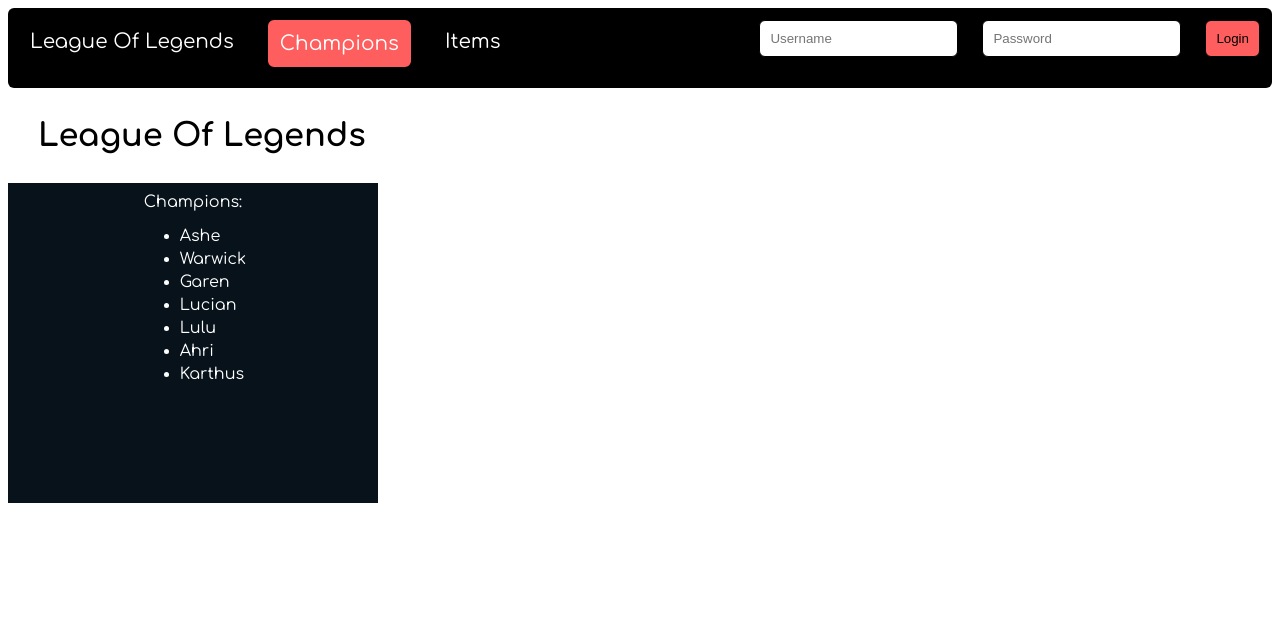
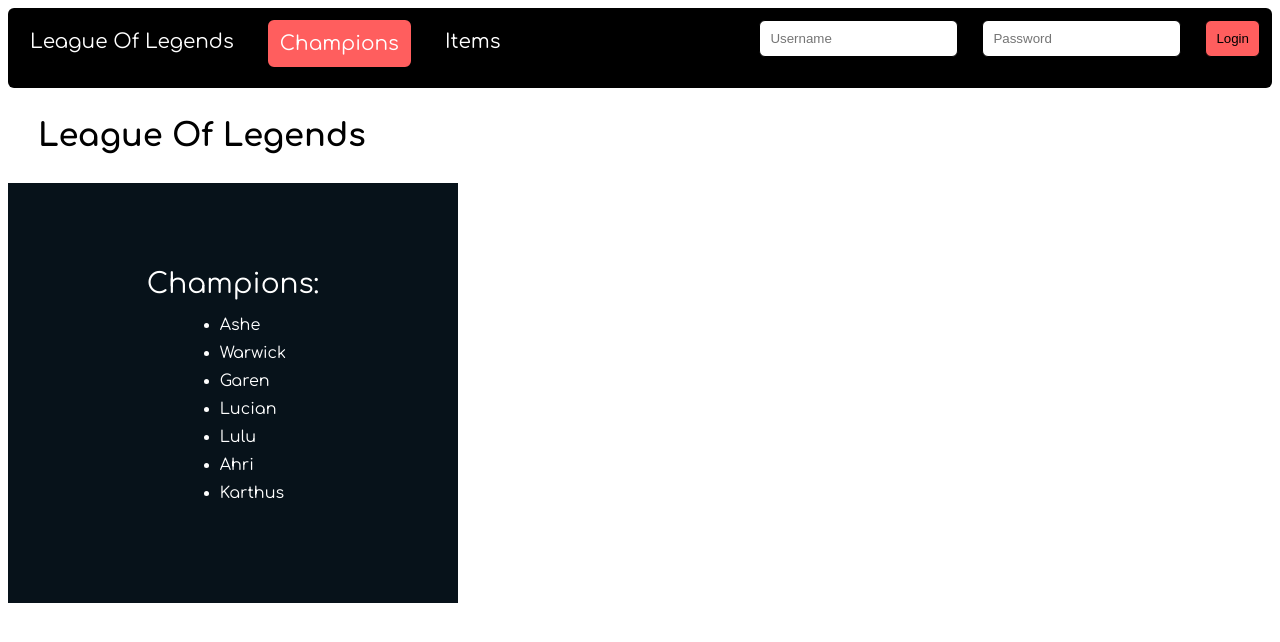
Before and after one commit to Dennis-Oberg/LeagueOfLegendsApp, an Angular app: page /champions in a window 1280 px wide. Shown: the top 642 px of the page. Built offline with nearby package versions, Linux system fonts and the light colour scheme.

Commit message:
let´s go

```diff
--- a/src/app/app.module.ts
+++ b/src/app/app.module.ts
@@ -23,6 +23,7 @@
     BrowserModule,
     AppRoutingModule,
     RouterModule.forRoot([
+      {path:'', redirectTo:'/welcome-page',pathMatch:'full'},
       {path:'champions', component: ChampionsComponent},
       {path:'items', component: ItemsComponent},
       {path:'welcome-page', component:WelcomePageComponent}
--- a/src/app/champions/champions.component.css
+++ b/src/app/champions/champions.component.css
@@ -1,18 +1,20 @@
 .heroes {
     color: white;
-    size: 200px;
+    size: 100px;
 }
 
 .heroes li {
-    margin: 5px;
-    transform-style: preserve-3d;
+    margin: 10px;
+}
+
+.displaychamps span {
+    font-size: 28px;
 }
 
 .displaychamps {
     margin: 25px;
     padding: 10px;
-    width: 300px;
-    height: 300px;
+    height: auto;
     color: white;
     justify-items: center;
 }
@@ -25,11 +27,20 @@
 
 .sidesection {
     background-color: rgba(7, 18, 26, 1);
-    width: fit-content;
+    width: 350px;
+    height: auto;
 }
 
 .selectedchampnav {
-    margin: 30px;
-    padding: 30px;
-    justify-items: auto;
+    background-color: rgb(100, 134, 158);
+    height: auto;
+    margin: 20px;
 }
+
+.champsection {
+    padding: 50px;
+    color: white;
+    background-color: rgba(7, 18, 26, 1);
+    width: 350px;
+    height: auto;
+}
--- a/src/app/champions/champions.component.html
+++ b/src/app/champions/champions.component.html
@@ -1,6 +1,7 @@
+<div class="champsection">
     <div class="sidesection">
         <div class="displaychamps">
-        Champions:
+            <span>Champions:</span>
             <ul class="heroes">
                 <li class="heroeshover" *ngFor="let Champ of Champ" (click)="onSelectChamp(Champ)"> {{Champ.name}} <br></li>
             </ul>
@@ -8,10 +9,11 @@
     </div>
     <div class="selectedchampnav">
         <div *ngIf="selectedChamp">
-        <h2> Details about selected champion:</h2>
+            <h2> Details:</h2>
             <div class="selectedchampinfo"><span>Name: </span>{{selectedChamp.name}}<br>
                 <span>Role: {{selectedChamp.role}} </span> <br>
                 <span id="gender">Gender: {{ showGender() }}</span>
             </div>
         </div>
     </div>
+</div>
--- a/src/app/items/items.component.css
+++ b/src/app/items/items.component.css
@@ -7,11 +7,14 @@
     margin: 10px;
 }
 
+.displayitems span {
+    font-size: 28px;
+}
+
 .displayitems {
     margin: 25px;
     padding: 10px;
-    width: 300px;
-    height: 300px;
+    height: auto;
     color: white;
     justify-items: center;
 }
@@ -24,11 +27,20 @@
 
 .sidesection {
     background-color: rgba(7, 18, 26, 1);
-    width: fit-content;
+    width: 350px;
+    height: auto;
 }
 
 .selecteditemnav {
-    margin: 30px;
-    padding: 30px;
-    justify-items: auto;
+    background-color: rgb(100, 134, 158);
+    height: auto;
+    margin: 20px;
 }
+
+.itemsection {
+    padding: 50px;
+    color: white;
+    background-color: rgba(7, 18, 26, 1);
+    width: 350px;
+    height: auto;
+}
--- a/src/app/items/items.component.html
+++ b/src/app/items/items.component.html
@@ -1,6 +1,7 @@
+<div class="itemsection">
     <div class="sidesection">
         <div class="displayitems">
-        Items:
+            <span>Items:</span>
             <ul class="items">
                 <li class="itemshover" *ngFor="let items of itemlist" (click)="onSelectedItem(items)">{{items.name}}<br> </li>
             </ul>
@@ -8,9 +9,10 @@
     </div>
     <div class="selecteditemnav">
         <div *ngIf="selectedItem">
-        <h2> Details about selected item:</h2>
+            <h2> Details :</h2>
             <div class="selectediteminfo"><span>Name: </span>{{selectedItem.name}}<br>
                 <span>Quality: {{ selectedItem.quality }}</span>
             </div>
         </div>
     </div>
+</div>
```
Lines whose indentation alone changed are shown as unchanged.
